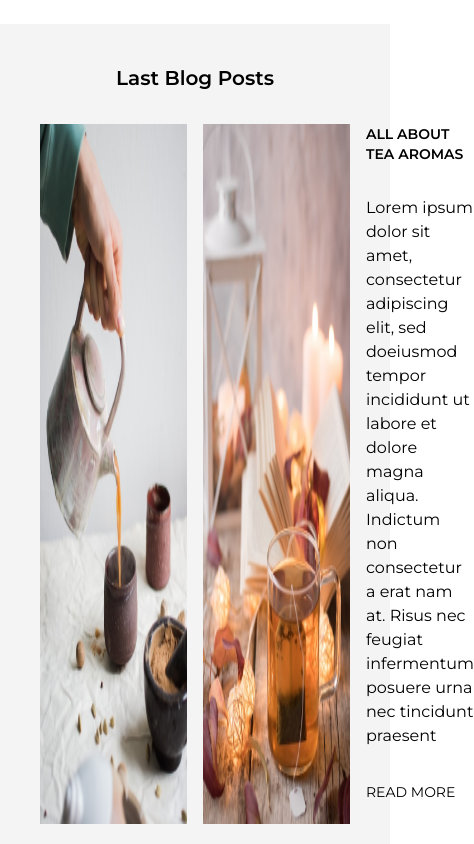
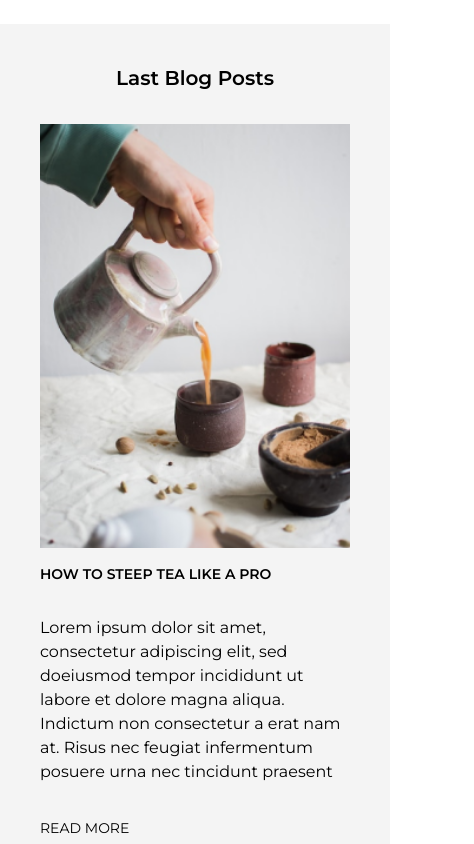
Before and after one commit to PraveenMahra/time-for-tea, a React (Vite) app: page / in a window 390 px wide. Shown: the part 1680-2524 px from the top of the page, 474 px wide, since content can reach past the window. Built offline with nearby package versions, Linux system fonts and the light colour scheme.

Commit message:
make responsive

```diff
--- a/src/components/section/blog.jsx
+++ b/src/components/section/blog.jsx
@@ -21,9 +21,9 @@
         <h2 className="text-center mb-8 text-xl font-semibold">
           Last Blog Posts
         </h2>
-        <div className="flex gap-4">
+        <div className="flex flex-col sm:flex-row gap-4">
           {list.map((item, index) => (
-            <div key={index} className="flex gap-4">
+            <div key={index} className="flex flex-col xl:flex-row gap-4">
               <img src={item.img} alt="img" />
               <div>
                 <h2 className="font-semibold text-sm mb-2">{item.heading}</h2>
```
